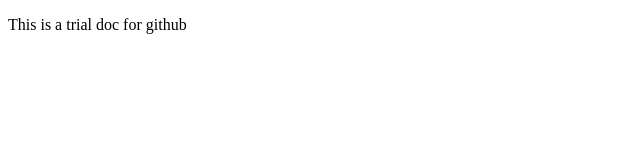
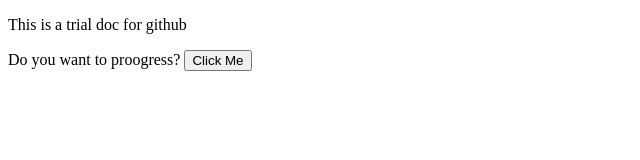
Before and after one commit to leopold-tech/trial-repo, a plain HTML site: page index.html in a window 1280 px wide. Shown: the whole page, without its empty margins (0-640 px from the left). Drawn offline with Linux system fonts and the light colour scheme.

Commit message:
Added button in index file

```diff
--- a/index.html
+++ b/index.html
@@ -8,5 +8,9 @@
 </head>
 <body>
     <p>This is a trial doc for github</p>
+    <div>
+        <span>Do you want to proogress?</span>
+        <button>Click Me</button>
+    </div>
 </body>
 </html>
```
